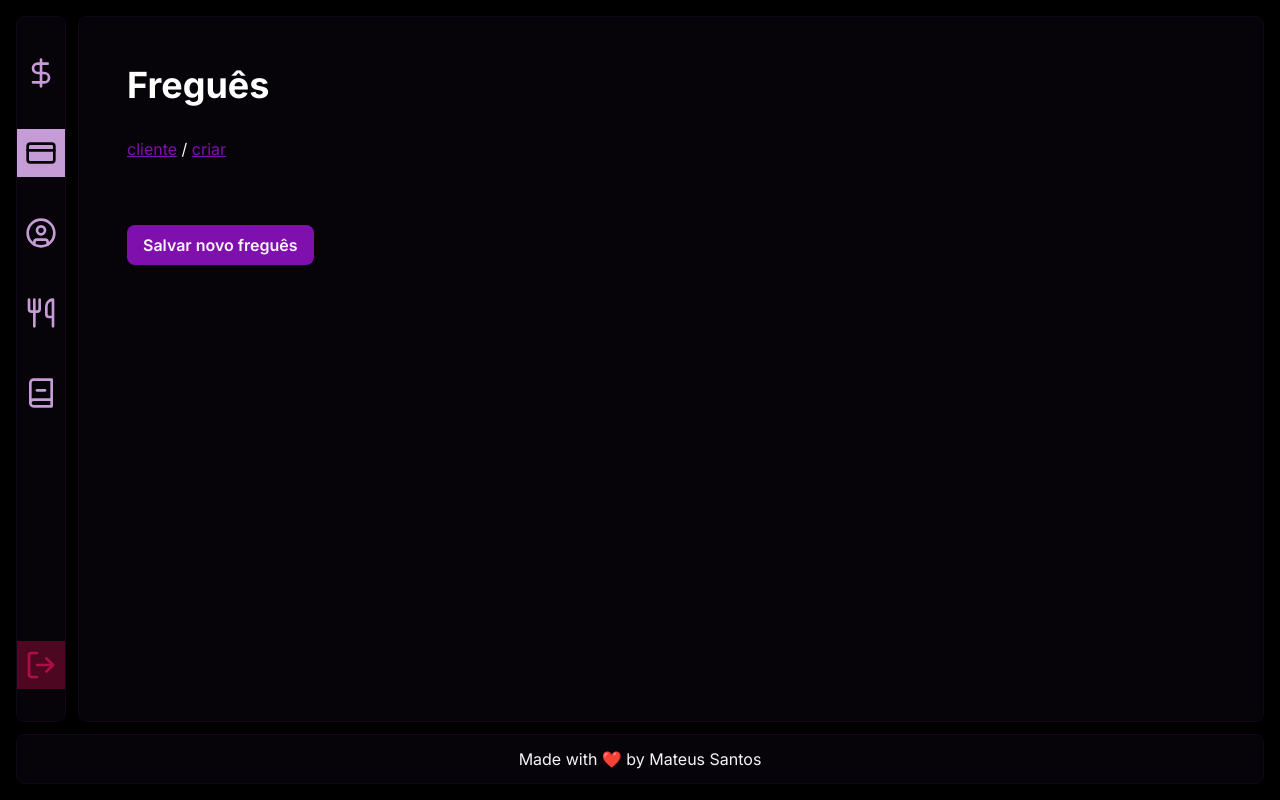
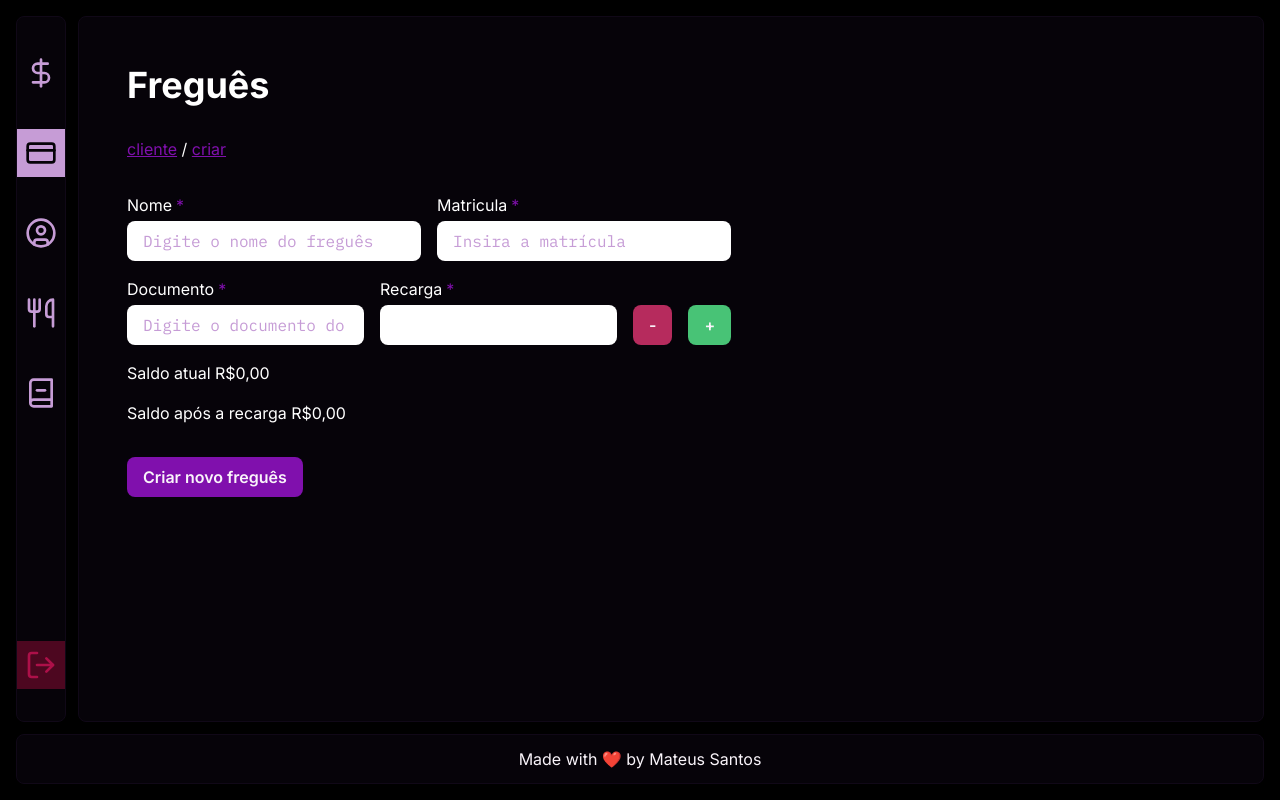
Before and after one commit to Computer-Science-Course/riuh_blended, a React (Vite) app: page /cliente/criar in a window 1280 px wide. Built offline with nearby package versions, Linux system fonts and the light colour scheme; no server answers; sample sign-in values are in the browser's storage.

Commit message:
Create layout for Create Freguês

```diff
--- a/src/routes/MainMenuOutlet/CreateClient/index.tsx
+++ b/src/routes/MainMenuOutlet/CreateClient/index.tsx
@@ -1,25 +1,20 @@
 import BreadCrumbs from "../../../components/BreadCrumbs";
 import Button from "../../../components/Button";
 import Toast from "../../../components/Toast";
-import { useContext, useEffect, useState } from "react";
+import { useState } from "react";
 import { ToastMessage } from "../../../components/Toast/ToastProps";
-import { Client as ClientEntity } from "../../../entities/Client";
-import { deleteClient, getClients } from "../../../services/client";
 import ConfirmModal from "../../../components/ConfirmModal";
-import { logInService } from "../../../services/login";
-import { JwtPayload } from "../../../services/login/LoginProps";
-import { AuthContext } from "../../../context/AuthContext";
+import TextField from "../../../components/TextField";
 
 const containerStyles = 'w-full h-full flex flex-col p-12 gap-8';
 const titleStyles = 'text-4xl font-bold';
 const contentStyles = 'flex gap-40 text';
+const addClientStyles = 'flex gap-4 items-end';
+const fieldsStyle = 'flex flex-col gap-4';
+const formRowStyle = 'flex gap-4';
 
 const CreateClient = () => {
-  const [clientId, setClientId] = useState<number | undefined>(undefined)
-  const [clients, setClients] = useState<ClientEntity[]>([]);
-  const { currentUser } = useContext(AuthContext);
   const [isLoading, setIsLoading] = useState<boolean>(false);
-  const [searchField, setSearchField] = useState<string>('');
   const [showConfirmModal, setShowConfirmModal] = useState<boolean>(false);
   const [password, setPassword] = useState<string>('');
   const [returnMessage, setReturnMessage] = useState<ToastMessage>({
@@ -33,9 +28,62 @@ const CreateClient = () => {
 
       {/* Content area */}
       <section className={contentStyles}>
+        <span className={fieldsStyle}>
+          <span className={formRowStyle}>
+            <TextField
+              required
+              fullWidth
+              label='Nome'
+              placeholder='Digite o nome do freguês'
+              onChange={(event: React.ChangeEvent<HTMLInputElement>) => setUsername(event.target.value)}
+            />
+            <TextField
+              required
+              fullWidth
+              label='Matricula'
+              placeholder='Insira a matrícula'
+              onChange={(event: React.ChangeEvent<HTMLInputElement>) => setUsername(event.target.value)}
+            />
+          </span>
+          <span className={formRowStyle}>
+            <TextField
+              required
+              fullWidth
+              label='Documento'
+              placeholder='Digite o documento do freguês'
+              onChange={(event: React.ChangeEvent<HTMLInputElement>) => setUsername(event.target.value)}
+            />
+            <span className={addClientStyles}>
+              <TextField
+                required
+                fullWidth
+                label='Recarga'
+                onChange={(event: React.ChangeEvent<HTMLInputElement>) => setUsername(event.target.value)}
+              />
+              <Button
+                label='-'
+                disabledStatus={isLoading}
+                loading={isLoading}
+                onClick={() => console.log('Salvar novo freguês')}
+                fullWidth={false}
+                variation='red'
+              />
+              <Button
+                label='+'
+                disabledStatus={isLoading}
+                loading={isLoading}
+                onClick={() => console.log('Salvar novo freguês')}
+                fullWidth={false}
+                variation='green'
+              />
+            </span>
+          </span>
+          <p>Saldo atual R$0,00</p>
+          <p>Saldo após a recarga R$0,00</p>
+        </span>
       </section >
       <Button
-        label="Salvar novo freguês"
+        label='Criar novo freguês'
         disabledStatus={isLoading}
         loading={isLoading}
         onClick={() => console.log('Salvar novo freguês')}
```
